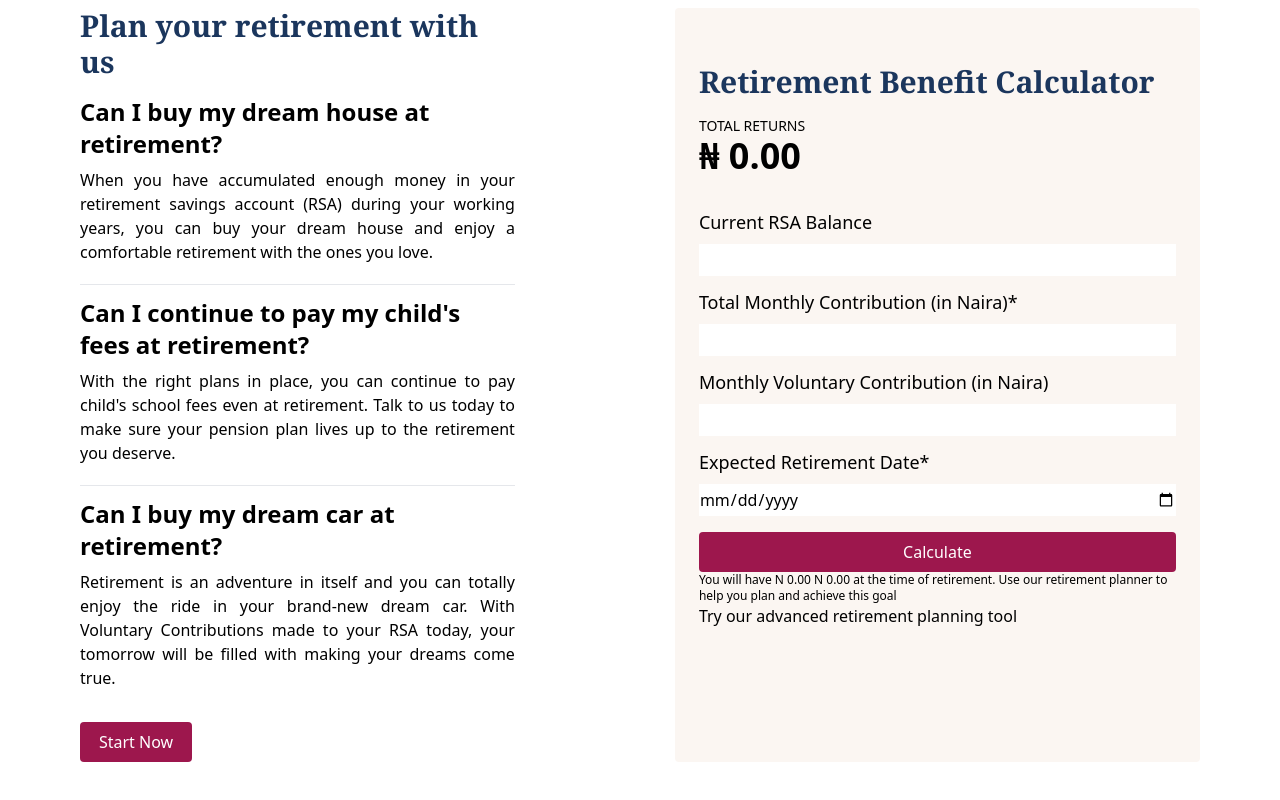
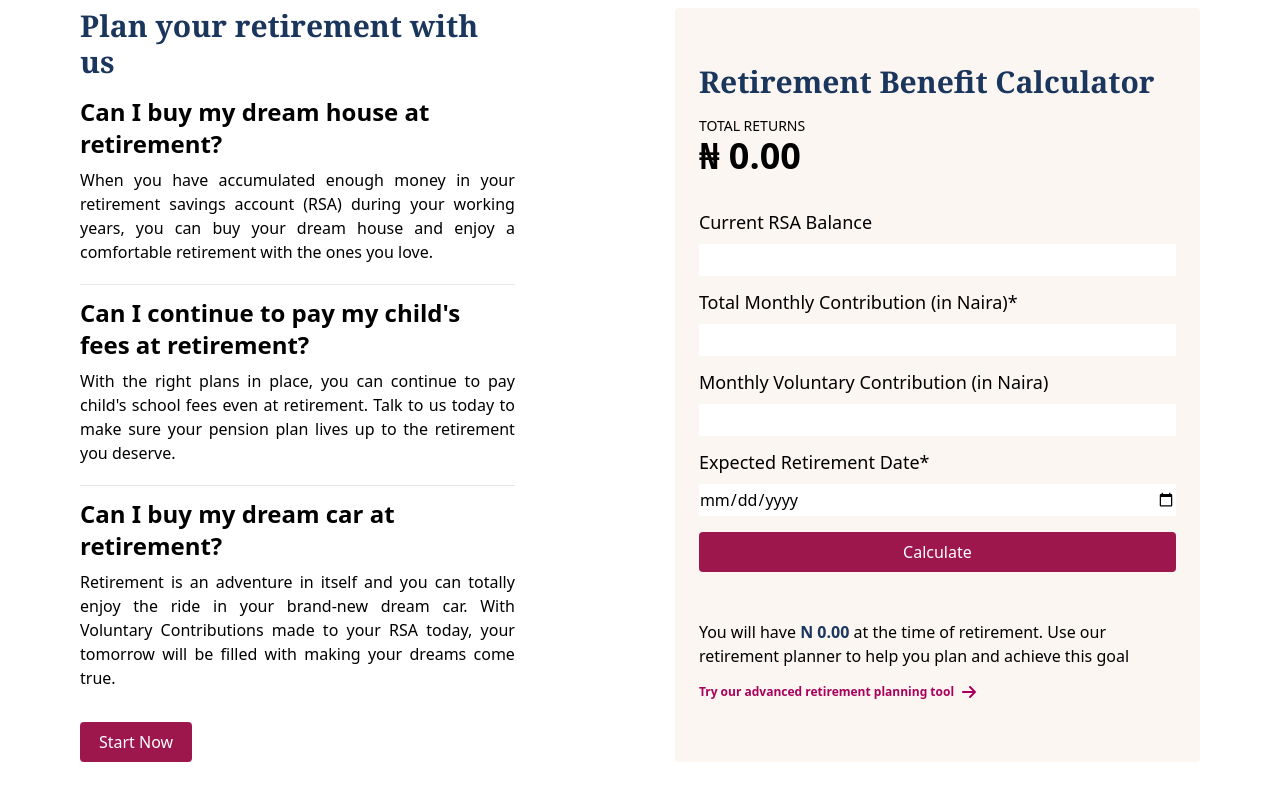
Before and after one commit to AkinAkinbobola/ARM-PENSION-SITE-CLONE, a Vue app in the folder arm-clone/: page / in a window 1280 px wide. Shown: the part 2331-3131 px from the top of the page. Built offline with nearby package versions, Linux system fonts and the light colour scheme.

Commit message:
Update BenefitCalculator.vue

```diff
--- a/arm-clone/src/components/BenefitCalculator.vue
+++ b/arm-clone/src/components/BenefitCalculator.vue
@@ -3,20 +3,23 @@
         <div class="flex flex-col w-5/12">
             <h1 class="text-blueText text-3xl font-serif font-bold mb-4">Plan your retirement with us</h1>
             <h1 class="text-2xl font-sans font-bold mb-2">Can I buy my dream house at retirement?</h1>
-            <p class="text-justify">When you have accumulated enough money in your retirement savings account (RSA) during your working years,
+            <p class="text-justify">When you have accumulated enough money in your retirement savings account (RSA) during
+                your working years,
                 you
                 can buy your dream house and enjoy a comfortable retirement with the ones you love.
             </p>
             <div class="border-b mt-5 mb-3"></div>
             <h1 class="text-2xl font-sans font-bold mb-2">Can I continue to pay my child's fees at retirement?
             </h1>
-            <p class="text-justify">With the right plans in place, you can continue to pay child's school fees even at retirement. Talk to us
+            <p class="text-justify">With the right plans in place, you can continue to pay child's school fees even at
+                retirement. Talk to us
                 today to make sure your pension plan lives up to the retirement you deserve.
             </p>
             <div class="border-b mt-5 mb-3"></div>
             <h1 class="text-2xl font-sans font-bold mb-2">Can I buy my dream car at retirement?
             </h1>
-            <p class="mb-8 text-justify">Retirement is an adventure in itself and you can totally enjoy the ride in your brand-new dream car. With
+            <p class="mb-8 text-justify">Retirement is an adventure in itself and you can totally enjoy the ride in your
+                brand-new dream car. With
                 Voluntary Contributions made to your RSA today, your tomorrow will be filled with making your dreams come
                 true.
             </p>
@@ -38,11 +41,16 @@
                 <input type="date" name="retireDt" class="h-8 mb-4">
                 <button class="py-2 px-4 text-white bg-pink-800 ml-0 font-sans rounded">Calculate</button>
             </form>
-            <div class="text-xs">
-                You will have <span>N 0.00</span> N 0.00 at the time of retirement. Use our retirement planner to help you plan and achieve this
+            <div class="text-base mt-12 mb-4">
+                You will have <span class="font-bold text-blueText">N 0.00</span> at the time of retirement. Use our retirement planner to help you plan and
+                achieve this
                 goal
             </div>
-            <a href="#">Try our advanced retirement planning tool</a>
+            <div class="flex">
+                <a href="#" class="text-primary mr-2 text-xs font-bold font-sans hover:underline hover:text-blue-400">Try
+                    our advanced retirement planning tool
+                </a>
+                <font-awesome-icon :icon="['fas', 'arrow-right']" class="text-primary" />
         </div>
     </div>
-</template>
+</div></template>
```
